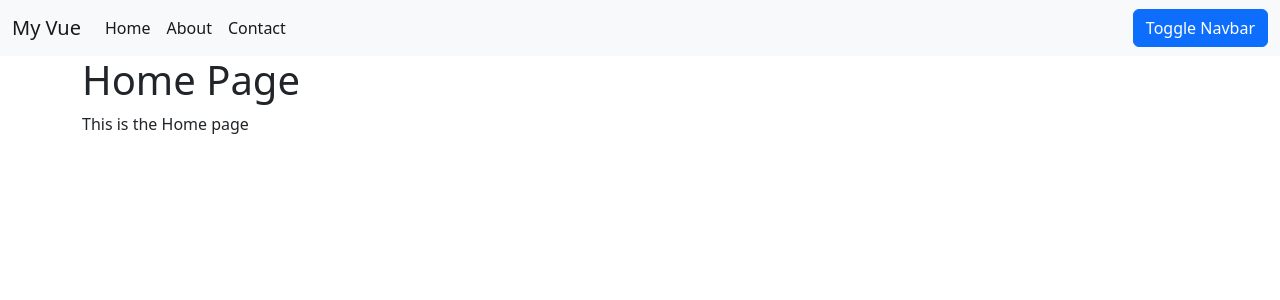
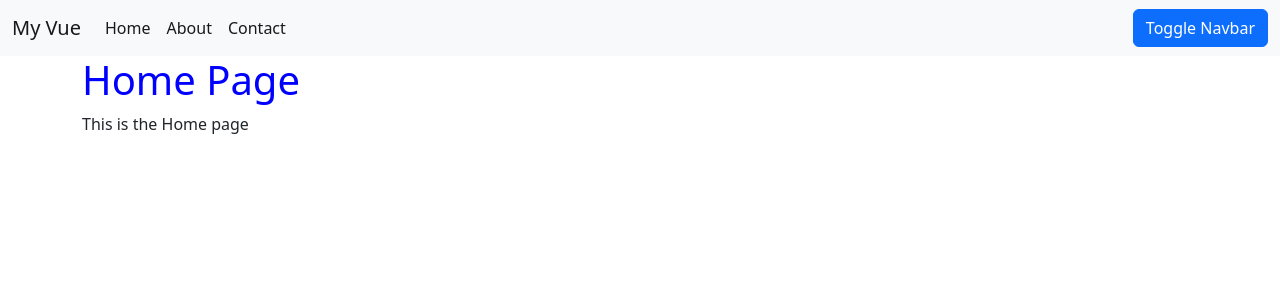
Before and after one commit to ollykr/vue-start-spa, a Vue app: page / in a window 1280 px wide. Shown: the top 300 px of the page. Built offline with nearby package versions, Linux system fonts and the light colour scheme.

Commit message:
Update page-viewwer with props

```diff
--- a/src/App.vue
+++ b/src/App.vue
@@ -9,7 +9,7 @@
  <!-- v-if - to see if the pages array is not empty -->
  <!-- if it is true, than page viewer gets output into a document , otherwise it won't be in a document at all-->
  <!-- v-show does the same thing as v-if but only with css -->
- <!-- v-show is still in the document , even though it is hidden by css - kind of lik opacity while v-if is kind of display: block/none -->
+ <!-- v-show is still in the document , even though it is hidden by css - kind of like opacity while v-if is kind of display: block/none -->
  <page-viewer
  v-if="pages.length > 0"
  :page="pages[activePage]"
--- a/src/components/PageViewer.vue
+++ b/src/components/PageViewer.vue
@@ -1,12 +1,28 @@
 <template>
     <div class="container">
-        <h1>{{ page.pageTitle }}</h1>
+        <h1 class="emphasize">{{ page.pageTitle }}</h1>
         <p>{{ page.content }}</p>
     </div>
 </template>
 
 <script>
 export default {
-    props: ["page"]
+    props: {
+        page: {
+            // since the type is an Object, we have to write a function
+            type: Object,
+            default(rawProps) {
+                return {
+                    pageTitle: '',
+                    content: '',
+                };
+            }
+        }
+    }
  			}
 </script>
+<style scoped>
+.emphasize {
+    color: blue;
+}
+</style>
```
